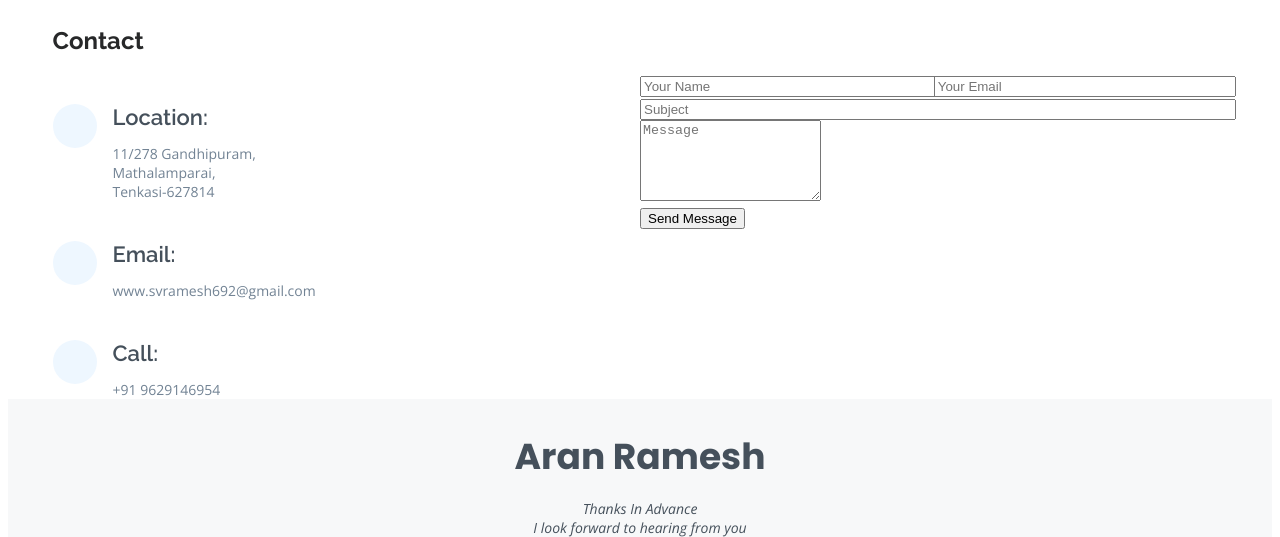
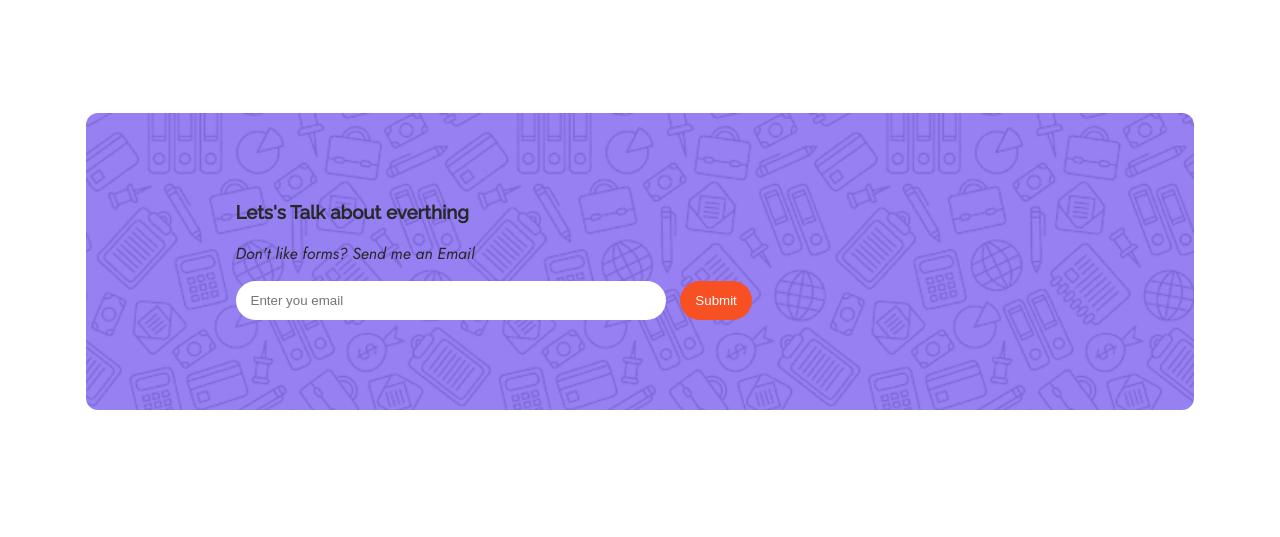
Before and after one commit to aranramesh/portfolio, a plain HTML site: page index.html in a window 1280 px wide. Shown: the part 3102-3639 px from the top of the page. Drawn offline with nearby package versions, Linux system fonts and the light colour scheme.

Commit message:
portfolio

```diff
--- a/css/style.css
+++ b/css/style.css
@@ -1,8 +1,17 @@
 body {
-  font-family: "Open Sans", sans-serif;
+  font-family: 'Jost', sans-serif;
   color: #272829;
 }
+:root{
+  --bg-color: #ffffff;
+  --text-color:#000;
+  --secound-color:#a09dab;
+  --main-color:#f75023;
+  --big-font:5rem;
+  --h2-font:3rem;
+  --p-font:1.1rem;
 
+}
 a {
   color: #fff;
   font-size: 20px;
@@ -333,68 +342,54 @@ hr{
   border: 2px solid #FFD02E;
 }
 /* contact starts */
-.contact .info {
-  width: 50%;
-  background: #fff;
-}
-.form-sec{
-  width:50%;
+.contact{
+  background: #8067f0eb;
+  width: 64%;
+  margin: 100px auto;
+  padding: 70px 150px;
+  display: flex;
+  align-items: center;
+  justify-content: center;
+  border-radius: 12px;
+  background-image: url(../assets/intro.png);
+  background-size: cover;
 
 }
-.form-sec1{
-  width:100%;
-  display: flex;
-  justify-content: space-between;
+.center h3{
+  font-size: 30px;
+  font-weight: 500;
+  margin-bottom: 3px;
+  color: var(--bg-color);
 }
-.contact .info i {
-  font-size: 20px;
-  color: #0563bb;
-  float: left;
-  width: 44px;
-  height: 44px;
-  background: #eef7ff;
-  display: flex;
-  justify-content: center;
-  align-items: center;
-  border-radius: 50px;
-  transition: all 0.3s ease-in-out;
+.center p{
+  font-size: var(--p-font);
+  color: var(--bg-color);
+  line-height: 26px;
+  margin-bottom: 25px;
 }
-
-.contact .info h4 {
-  padding: 0 0 0 60px;
-  font-size: 22px;
-  font-weight: 600;
-  margin-bottom: 5px;
-  color: #45505b;
+.contact .action form input[type="email"]{
+  max-width: 100%;
+  width: 400px;
+  padding: 12px 15px;
+  background: var(--bg-color);
+  color: var(--text-color);
+  border: none;
+  outline: none;
+  margin: 0 10px 20px 0;
+  border-radius: 30px;
 }
-
-.contact .info p {
-  padding: 0 0 0 60px;
-  margin-bottom: 0;
-  font-size: 14px;
-  color: #728394;
-}
-
-.contact .info .email,
-.contact .info .phone {
-  margin-top: 40px;
-}
-
-.contact .info .email:hover i,
-.contact .info .address:hover i,
-.contact .info .phone:hover i {
-  background: #0563bb;
-  color: #fff;
-}
-.row .user-input{
-  width: 50%;
-}
-.user-input input{
-  width: 100%;
+.contact .action form input[type="submit"]{
+  padding: 12px 15px;
+  background: var(--main-color);
+  color: var(--bg-color);
+  border: none;
+  outline: none;
+  margin: 0 10px 20px 0;
+  border-radius: 30px;
 }
 /* footer begins */
 #footer {
-  background: #f7f8f9;
+  background: #fff;
   color: #45505b;
   font-size: 14px;
   text-align: center;
@@ -411,7 +406,7 @@ hr{
 }
 
 #footer p {
-  font-size: 15;
+  font-size: var(--p-font);
   font-style: italic;
   padding: 0;
   margin: 0 0 40px 0;
@@ -423,7 +418,7 @@ hr{
 
 #footer .social-links a {
   font-size: 21px;
-  background: #F44702;
+  background: var(--main-color);
   color: #fff;
   padding: 8px 0;
   margin-right: 4px;
@@ -438,8 +433,8 @@ hr{
 }
 
 #footer .social-links a:hover {
-  background: #FD6C01;
-  color:#fff ;
+  will-change: transform;
+  transform: perspective(1000px) rotateX(4.80deg) rotateY(10.3deg) scale3d(1.05,1.05,1.05);
   text-decoration: none;
 }
 
--- a/index.html
+++ b/index.html
@@ -6,7 +6,11 @@
     <meta name="viewport" content="width=device-width, initial-scale=1.0">
     <link rel="stylesheet" href="css/style.css">
     <link rel="stylesheet" href="css/icofont.min.css">
-    <link href="https://fonts.googleapis.com/css?family=Open+Sans:300,300i,400,400i,600,600i,700,700i|Raleway:300,300i,400,400i,500,500i,600,600i,700,700i|Poppins:300,300i,400,400i,500,500i,600,600i,700,700i" rel="stylesheet">
+    <!-- <link href="https://fonts.googleapis.com/css?family=Open+Sans:300,300i,400,400i,600,600i,700,700i|Raleway:300,300i,400,400i,500,500i,600,600i,700,700i|Poppins:300,300i,400,400i,500,500i,600,600i,700,700i" rel="stylesheet"> -->
+    <link rel="preconnect" href="https://fonts.googleapis.com">
+    <link rel="preconnect" href="https://fonts.gstatic.com" crossorigin>
+    <link href="https://fonts.googleapis.com/css2?family=Jost:ital,wght@1,100;1,200;1,300;1,400;1,500;1,600;1,700&family=Krub&family=Poppins:wght@300&family=Raleway:wght@500&display=swap" rel="stylesheet">
+
 
     <title>Document</title>
 </head>
@@ -32,6 +36,26 @@
     </div>
   </section>
 </section>
+
+<!-- <header>
+  <a href="#" class="logo"><img src="css/img/35165466-removebg-preview.png" alt=""></a>
+  <div class="bx bx-menu" id="menu-icon"></div>
+
+  <ul class="navlist">
+      <li><a href="#home">Home</a></li>
+      <li><a href="#About">About</a></li>
+      <li><a href="#Portfolio">Portfolio</a></li>
+      <li><a href="#Services">Services</a></li>
+      <li><a href="#Contact">Contact</a></li>
+  </ul>
+  <a href="https://github.com/aranramesh/Resume/blob/main/Ramesh.pdf" target="_blank" class="top-btn">Download CV</a>
+
+</header> -->
+
+
+
+
+
 <div class="hed">
 <h2>Hi I'm  <span style="color: yellow;">Aran Ramesh</span></h2>
 <h1>I'm a <span  style="color: yellow;" class="auto-type"></span></h1>
@@ -218,70 +242,25 @@
 
   </div>
 </section>
-
-<section id="contact" class="contact">
-  <div class="container" data-aos="fade-up">
-
-    <div class="section-title">
-      <h2>Contact</h2>
-    </div>
-
-    <div class="form-sec1">
-
-      <div class="col-lg-4">
-        <div class="info">
-          <div class="address">
-            <i class="bi bi-geo-alt"></i>
-            <h4>Location:</h4>
-            <p>11/278 Gandhipuram, Mathalamparai, Tenkasi-627814</p>
-          </div>
-
-          <div class="email">
-            <i class="bi bi-envelope"></i>
-            <h4>Email:</h4>
-            <p>www.svramesh692@gmail.com</p>
-          </div>
-
-          <div class="phone">
-            <i class="bi bi-phone"></i>
-            <h4>Call:</h4>
-            <p>+91 9629146954</p>
-          </div>
-
-        </div>
-
+<section class="contact" id="contact">
+  <div class="container">
+      <div class="cen">
+          <h3>Lets's Talk about everthing</h3>
+          <p>Don't like forms? Send me an Email</p>
       </div>
 
-      <div class="form-sec">
-
-        <form>
-          <div class="row">
-            <div class="user-input">
-              <input type="text" name="name" class="form-control" id="name" placeholder="Your Name" required>
-            </div>
-            <div class="user-input">
-              <input type="email" class="form-control" name="email" id="email" placeholder="Your Email" required>
-            </div>
-          </div>
-          <div class="user-input">
-            <input type="text" class="form-control" name="subject" id="subject" placeholder="Subject" required>
-          </div>
-          <div class="users">
-            <textarea class="form-control" name="message" rows="5" placeholder="Message" required></textarea>
-          </div>
-                   <div class="text-center"><button type="submit">Send Message</button></div>
-        </form>
-
+      <div class="action">
+          <form>
+              <input type="email" name="email" placeholder="Enter you email" required>
+              <input type="submit" name="submit" value="Submit">
+          </form>
       </div>
-
-    </div>
-
   </div>
 </section>
 
 <footer id="footer">
   <div class="container">
-    <h3>Aran Ramesh</h3>
+    <h3>Aran <span>Ramesh</span> </h3>
     <p>Thanks In Advance <br>
       I look forward to hearing from you</p>
     <div class="social-links">
@@ -292,7 +271,7 @@
       <a href="#" class="linkedin"><i class="icofont-linkedin"></i></a>
     </div>
     <div class="copyright">
-      &copy; Copyright <strong><span>MyResume</span></strong>. All Rights Reserved
+      &copy; Made with <span>❤️</span> by <strong><span>Ramesh</span></strong>. All Rights Reserved
     </div>
 
 
```
Also changed, not shown: assets/intro.png (added).
